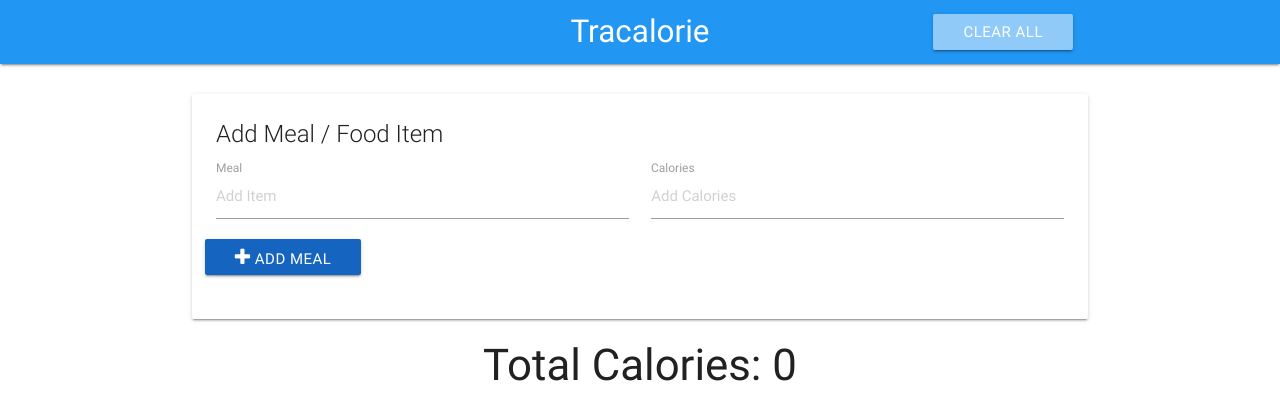
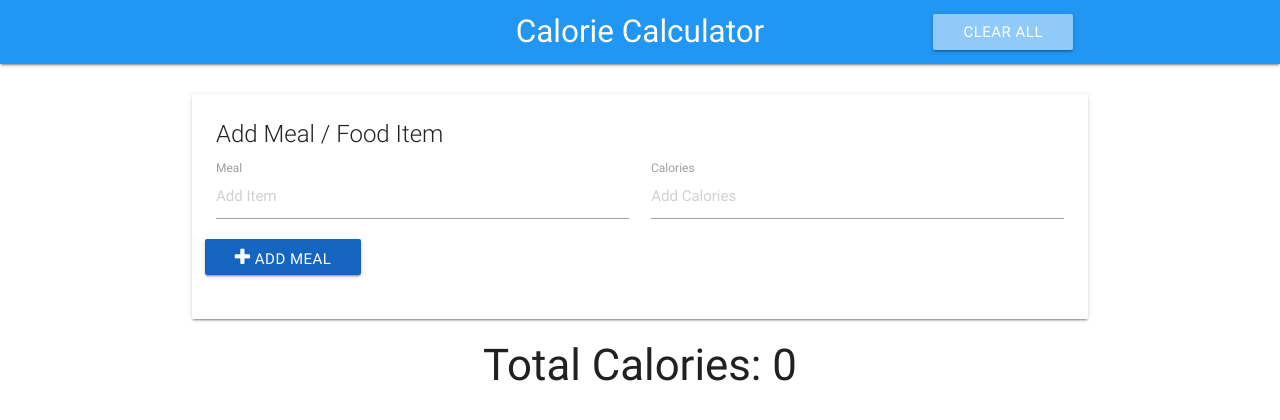
Before and after one commit to NeoDreamDev/calorieCalculator, a plain HTML site: page index.html in a window 1280 px wide. Drawn offline with nearby package versions, Linux system fonts and the light colour scheme.

```diff
--- a/index.html
+++ b/index.html
@@ -6,14 +6,14 @@
   <meta http-equiv="X-UA-Compatible" content="ie=edge">
   <link rel="stylesheet" href="https://cdnjs.cloudflare.com/ajax/libs/materialize/0.100.2/css/materialize.min.css">
   <link href="https://maxcdn.bootstrapcdn.com/font-awesome/4.7.0/css/font-awesome.min.css" rel="stylesheet" integrity="sha384-wvfXpqpZZVQGK6TAh5PVlGOfQNHSoD2xbE+QkPxCAFlNEevoEH3Sl0sibVcOQVnN" crossorigin="anonymous">
-  <title>Tracalorie | Meal & Calorie Tracker</title>
+  <title>Calorie Calculator | Meal & Calorie Tracker</title>
 </head>
 <body>
   <!-- Navbar -->
   <nav>
     <div class="nav-wrapper blue">
       <div class="container">
-        <a href="#" class="brand-logo center">Tracalorie</a>
+        <a href="#" class="brand-logo center">Calorie Calculator</a>
         <ul class="right">
           <li><a href="#" class="clear-btn btn blue lighten-3">Clear All</a></li>
         </ul>
```
